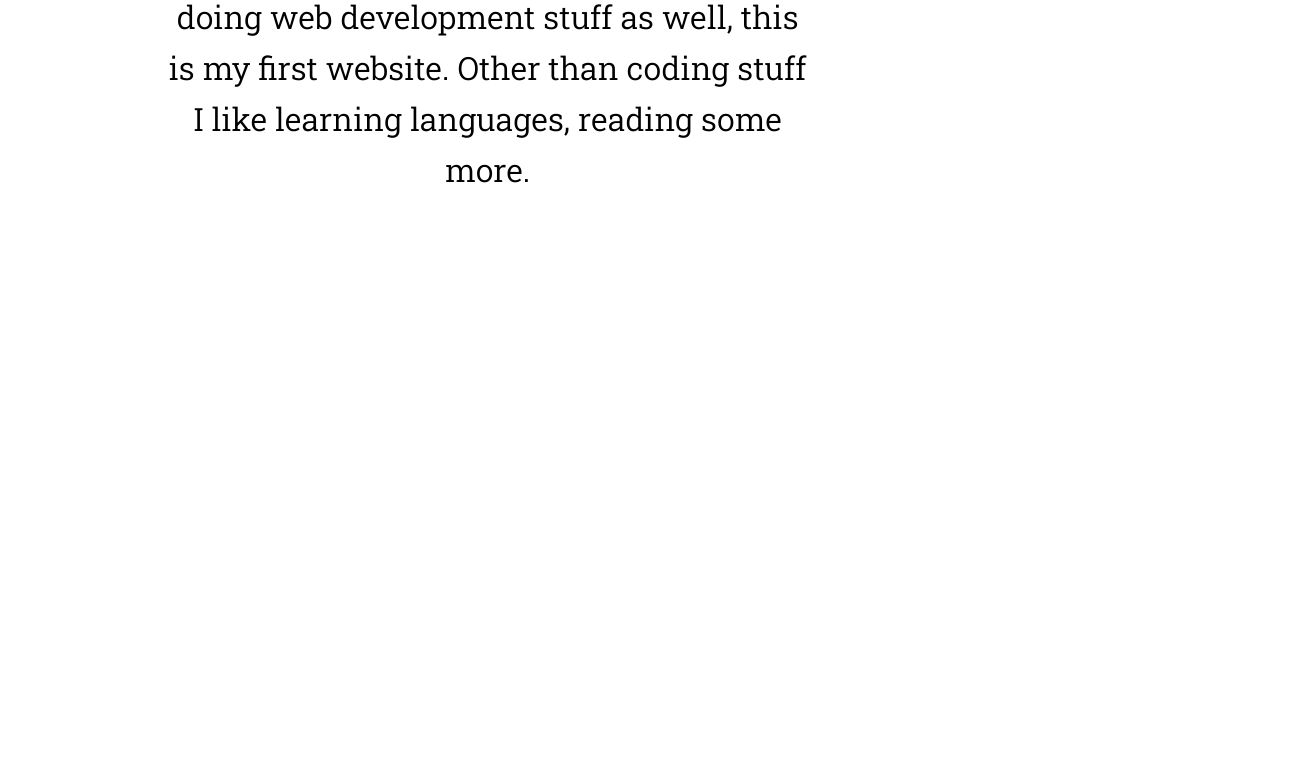
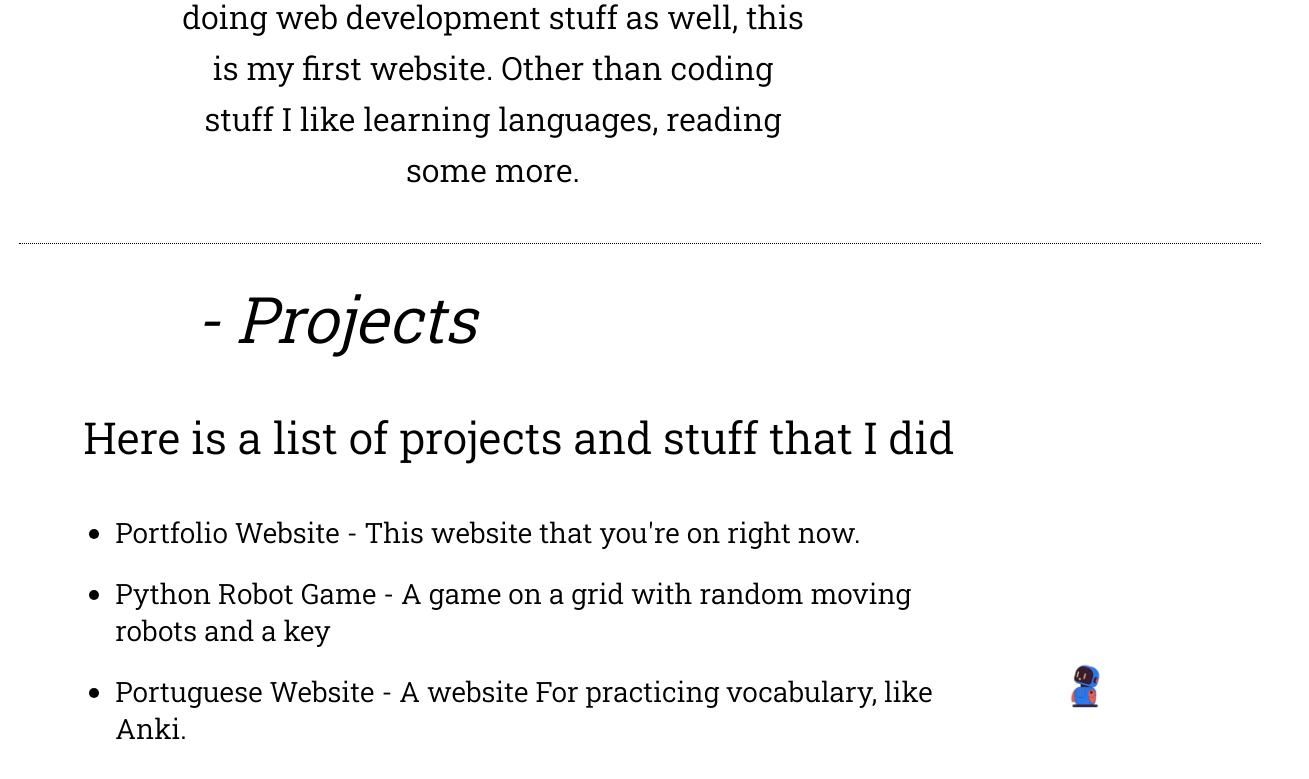
Before and after one commit to BenLubetzky/profile_website, a plain HTML site: page main.html in a window 1280 px wide. Shown: the part 679-1458 px from the top of the page, 1309 px wide, since content can reach past the window. Before the commit the page ends 922 px from the top, so only its background shows below. Drawn offline with Linux system fonts and the light colour scheme.

Commit message:
Add projects section

```diff
--- a/main.html
+++ b/main.html
@@ -32,6 +32,25 @@
         <img src="./img1.png.jpg" alt="profile picture">
     </header>
 
+    <div class="projects">
+        <h2> - Projects</h2>
+        <div class="projectsContainer">
+            <div class="ProjectsText">
+                <h3>Here is a list of projects and stuff that I did</h3>
+                <ul>
+                    <li>Portfolio Website - This website that you're on right now.</li>
+                    <li>Python Robot Game - A game on a grid with random moving robots and a key</li>
+                    <li>Portuguese Website - A website For practicing vocabulary, like Anki.</li>
+                </ul>
+            </div>
+
+            <div class="projectsImgContainer">
+                <img id="robotImg" src="./img2.png">
+            </div>
+        </div>
+    </div>
+
+
     <script src="./script.js"></script>
 
 </body>
--- a/stylesheet.css
+++ b/stylesheet.css
@@ -45,12 +45,13 @@
 }
 
 /* Header */
+
 header{
     display:flex;
     justify-content: space-between;
     align-items:center;
     height:auto;
-    width: 95%;
+    width: 92%;
     margin:3rem auto;
     padding:0 4rem;
     box-sizing: border-box;
@@ -81,3 +82,76 @@ Header img{
     border-radius: 50%;
     width:28%;
 }
+
+/* projects */
+.projects{
+    width: 87%;
+    height:auto;
+    margin:0 auto;
+    border-top: 1px dotted black;
+    padding:2rem 4rem;
+}
+
+.projectsContainer{
+    width: 100%;
+    height: auto;
+    display: flex;
+    justify-content: space-between;
+    position:relative;
+}
+
+.ProjectsText{
+    width: 80%;
+    height: auto;
+}
+
+.projects h2{
+    text-align: left;
+    width: 100%;
+    margin-bottom: 3rem;
+    font-size:4rem;
+    font-style: italic;
+    font-weight: 300;
+    box-sizing: border-box;
+    margin-left: 7rem;
+}
+
+.projects h3{
+    font-size: 2.75rem;
+    font-weight: 400;
+    margin-bottom:3rem;
+}
+
+.projects ul{
+    margin-left:2rem;
+}
+
+.projects li{
+    font-size: 1.75rem;
+    margin-top: 1.5rem;
+}
+.projectsImgContainer{
+    width: 20%;
+}
+
+@keyframes moveUp{
+    0%{
+        transform: translateY(0);
+    }
+    100%{
+        transform: translateY(-100px);
+    }
+}
+
+.projects img{
+    width:20%;
+    bottom:0;
+    position: absolute;
+    height:auto;
+}
+.projects img:hover{
+    animation-name: moveUp;
+    animation-duration: 2s;
+    animation-timing-function: ease;
+    animation-fill-mode: forwards;
+}
```
Also changed, not shown: img2.png (added).
